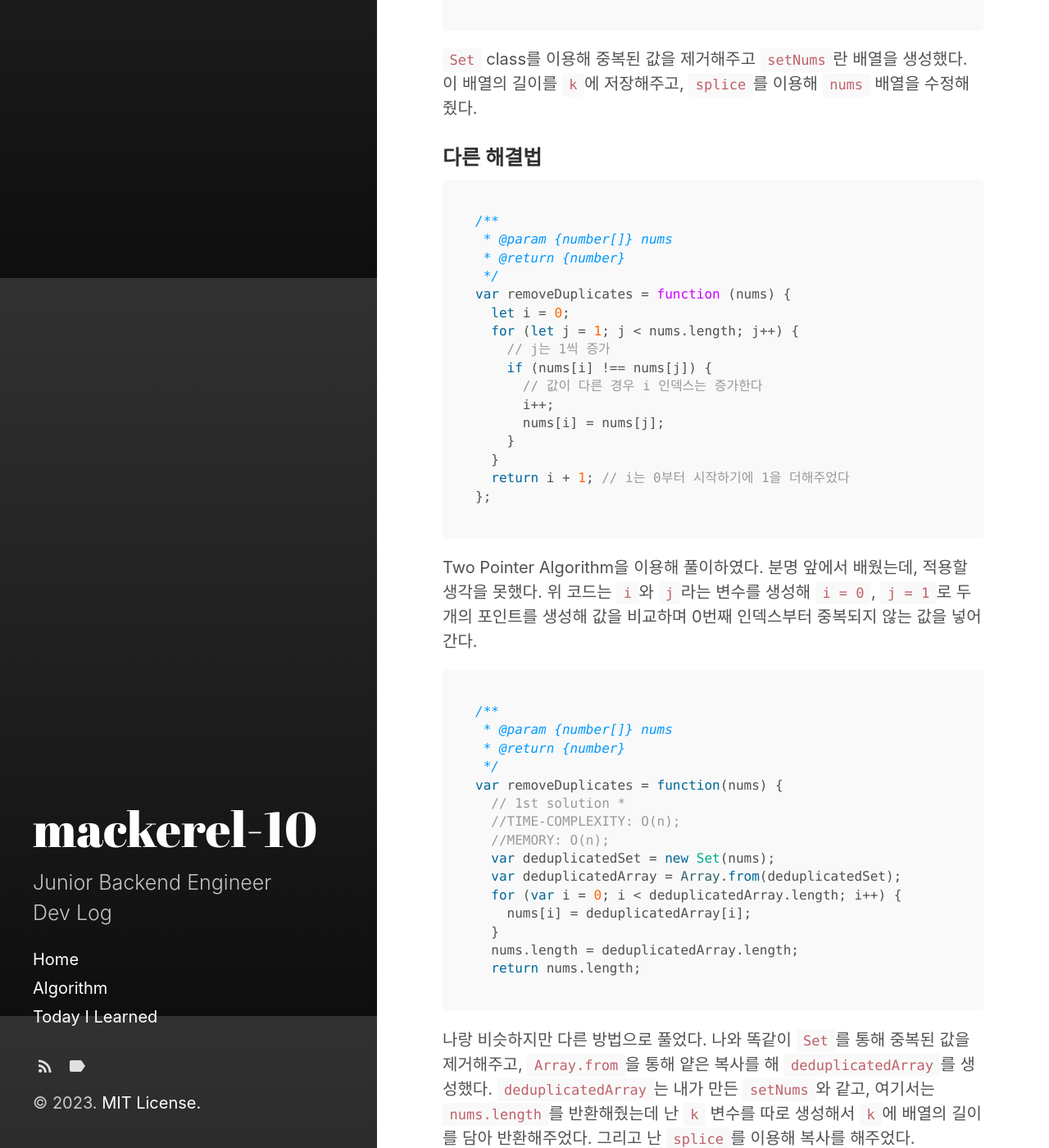
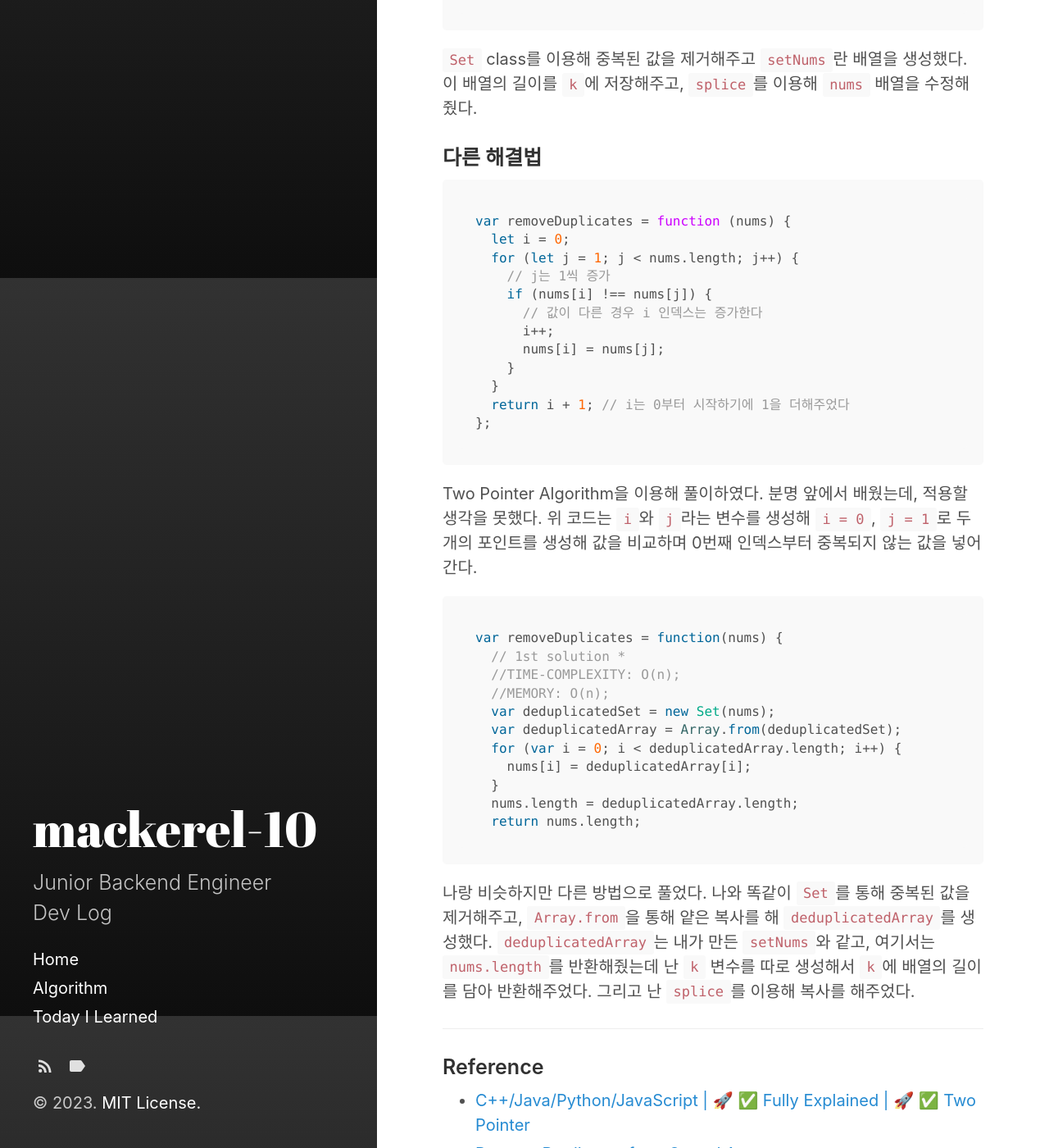
Before and after one commit to mackerel-10/mackerel-10.github.io, a Jekyll site: the page built from _posts/Algorithm/Leet/2023-08-23-26-Remove-Duplicates-from-Sorted-Array.md, in a window 1280 px wide and 1400 px high, scrolled down 1461 px. Shown: the whole window at 82% size. Built offline with Jekyll 4.4.1, drawn with Linux system fonts in a browser that asks for light colours.

Commit message:
Edit: 주석 삭제

````diff
--- a/_posts/Algorithm/Leet/2023-08-23-26-Remove-Duplicates-from-Sorted-Array.md
+++ b/_posts/Algorithm/Leet/2023-08-23-26-Remove-Duplicates-from-Sorted-Array.md
@@ -50,10 +50,6 @@ var removeDuplicates = function (nums) {
 ### 다른 해결법
 
 ```javascript
-/**
- * @param {number[]} nums
- * @return {number}
- */
 var removeDuplicates = function (nums) {
   let i = 0;
   for (let j = 1; j < nums.length; j++) {
@@ -71,10 +67,6 @@ var removeDuplicates = function (nums) {
 Two Pointer Algorithm을 이용해 풀이하였다. 분명 앞에서 배웠는데, 적용할 생각을 못했다. 위 코드는 `i`와 `j`라는 변수를 생성해 `i = 0`, `j = 1`로 두개의 포인트를 생성해 값을 비교하며 0번째 인덱스부터 중복되지 않는 값을 넣어간다.
 
 ```javascript
-/**
- * @param {number[]} nums
- * @return {number}
- */
 var removeDuplicates = function(nums) {
   // 1st solution *
   //TIME-COMPLEXITY: O(n);
````
Also changed, not shown: _posts/Algorithm/Leet/2023-08-23-27-Remove-Element.md (+0 -5 lines).
